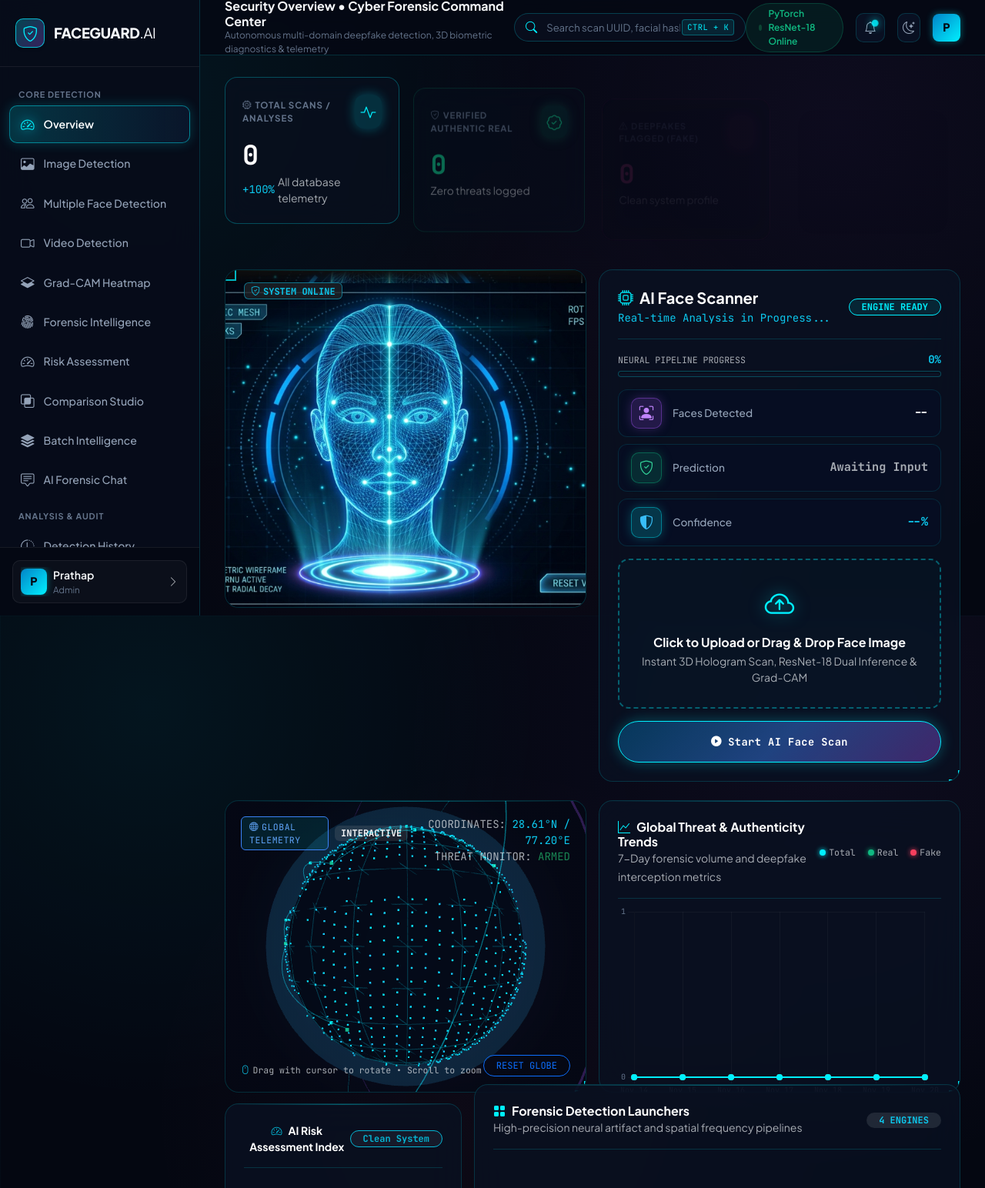
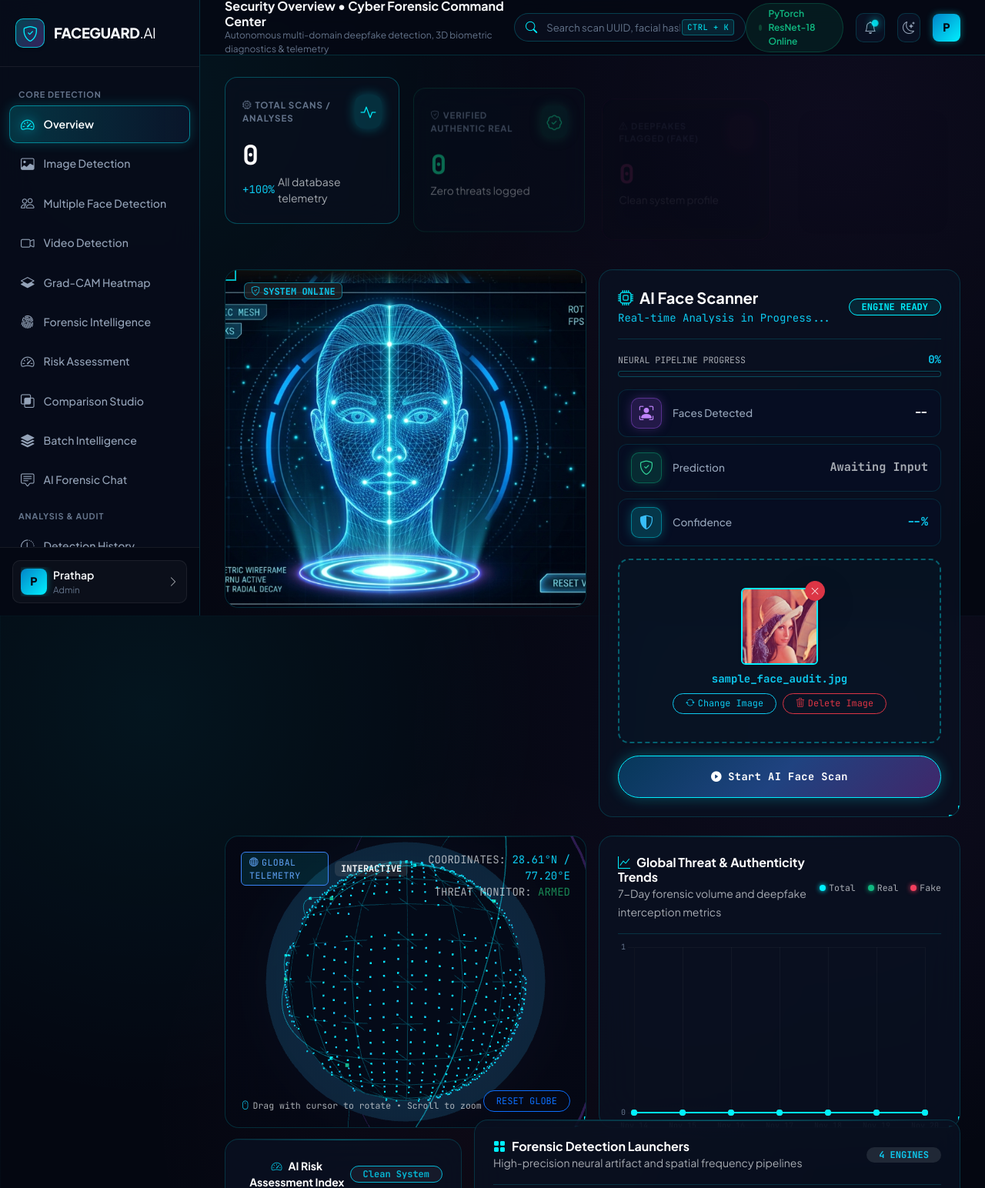
Before and after one commit to Prathap3777/deepfake-detection, a Flask app: page /overview in a window 1280 px wide. Shown: the top 1544 px of the page at 77% size. Run offline with Flask 3, Linux system fonts and the light colour scheme; data comes from the database, SQL or seed files in the repository; data that the repository does not hold is empty; some libraries are stand-ins or nearby versions.

Commit message:
feat(ui): display target image with delete and change options by default in dropzone

```diff
--- a/templates/dashboard/overview.html
+++ b/templates/dashboard/overview.html
@@ -194,31 +194,31 @@
                         </div>
                     </div>
 
-                    <!-- Dropzone Area with Delete / Clear Options -->
+                    <!-- Dropzone Area with Delete / Clear Options (Matching User Diagram) -->
                     <div class="scanner-dropzone mb-3 position-relative" id="dashDropzone">
                         <input type="file" id="dashFileInput" accept="image/*" class="d-none">
 
-                        <!-- Default Upload View -->
-                        <div id="dropzoneDefaultView" onclick="document.getElementById('dashFileInput').click();" style="cursor: pointer;">
+                        <!-- Default Upload View (shown when image is cleared/deleted) -->
+                        <div id="dropzoneDefaultView" class="d-none" onclick="document.getElementById('dashFileInput').click();" style="cursor: pointer;">
                             <i class="bi bi-cloud-arrow-up dropzone-icon d-block"></i>
                             <h3 class="h6 fw-bold text-white mb-1">Click to Upload or Drag &amp; Drop Face Image</h3>
                             <p class="small text-muted mb-0">Instant 3D Hologram Scan, ResNet-18 Dual Inference &amp; Grad-CAM</p>
                         </div>
 
-                        <!-- Selected Image Preview View with Clear / Delete Options -->
-                        <div id="dropzonePreviewView" class="d-none text-center py-1">
+                        <!-- Selected Image Preview View with Delete Options (Pre-loaded & Visible by Default) -->
+                        <div id="dropzonePreviewView" class="text-center py-2">
                             <div class="position-relative d-inline-block">
-                                <img id="dashPreviewImg" src="" alt="Scan Target" class="rounded mb-2 shadow-sm" style="max-height: 95px; object-fit: contain; border: 1px solid var(--neon-cyan);">
-                                <button type="button" id="dashDeleteFileBadgeBtn" class="btn btn-sm btn-danger position-absolute top-0 end-0 rounded-circle p-0 d-flex align-items-center justify-content-center shadow-lg" style="width: 24px; height: 24px; transform: translate(35%, -35%); z-index: 10;" title="Delete / remove selected image">
+                                <img id="dashPreviewImg" src="{{ url_for('static', filename='sample_face.jpg') }}" alt="Target Image" class="rounded mb-2 shadow-sm" style="max-height: 100px; object-fit: contain; border: 2px solid var(--neon-cyan); background: #000;">
+                                <button type="button" id="dashDeleteFileBadgeBtn" class="btn btn-sm btn-danger position-absolute top-0 end-0 rounded-circle p-0 d-flex align-items-center justify-content-center shadow-lg" style="width: 26px; height: 26px; transform: translate(35%, -35%); z-index: 10;" title="Quick Delete / Remove image">
                                     <i class="bi bi-x-lg" style="font-size: 0.72rem;"></i>
                                 </button>
                             </div>
-                            <div class="small fw-bold text-info font-mono text-truncate px-2" id="dashPreviewFilename">Target Selected</div>
+                            <div class="small fw-bold text-info font-mono text-truncate px-2" id="dashPreviewFilename">sample_face_audit.jpg</div>
                             <div class="d-flex align-items-center justify-content-center gap-2 mt-2">
                                 <button type="button" onclick="document.getElementById('dashFileInput').click();" class="btn btn-sm btn-outline-info font-mono rounded-pill px-3 py-1" style="font-size: 0.74rem;">
                                     <i class="bi bi-arrow-repeat me-1"></i>Change Image
                                 </button>
-                                <button type="button" id="dashDeleteFileBtn" class="btn btn-sm btn-outline-danger font-mono rounded-pill px-3 py-1" style="font-size: 0.74rem;" title="Delete selected image">
+                                <button type="button" id="dashDeleteFileBtn" class="btn btn-sm btn-outline-danger font-mono rounded-pill px-3 py-1" style="font-size: 0.74rem;" title="Delete this selected image">
                                     <i class="bi bi-trash3 me-1"></i>Delete Image
                                 </button>
                             </div>
@@ -978,6 +978,18 @@ document.addEventListener("DOMContentLoaded", function () {
     let selectedScanFile = null;
     let currentScanUuid = null;
 
+    // Pre-load default sample file so initial scan works seamlessly
+    if (previewImg && previewImg.getAttribute("src")) {
+        fetch(previewImg.getAttribute("src"))
+            .then(res => res.blob())
+            .then(blob => {
+                if (!selectedScanFile) {
+                    selectedScanFile = new File([blob], "sample_face_audit.jpg", { type: "image/jpeg" });
+                }
+            })
+            .catch(() => {});
+    }
+
     function clearSelectedFile(e) {
         if (e) {
             e.preventDefault();
```
Also changed, not shown: static/sample_face.jpg (added).
